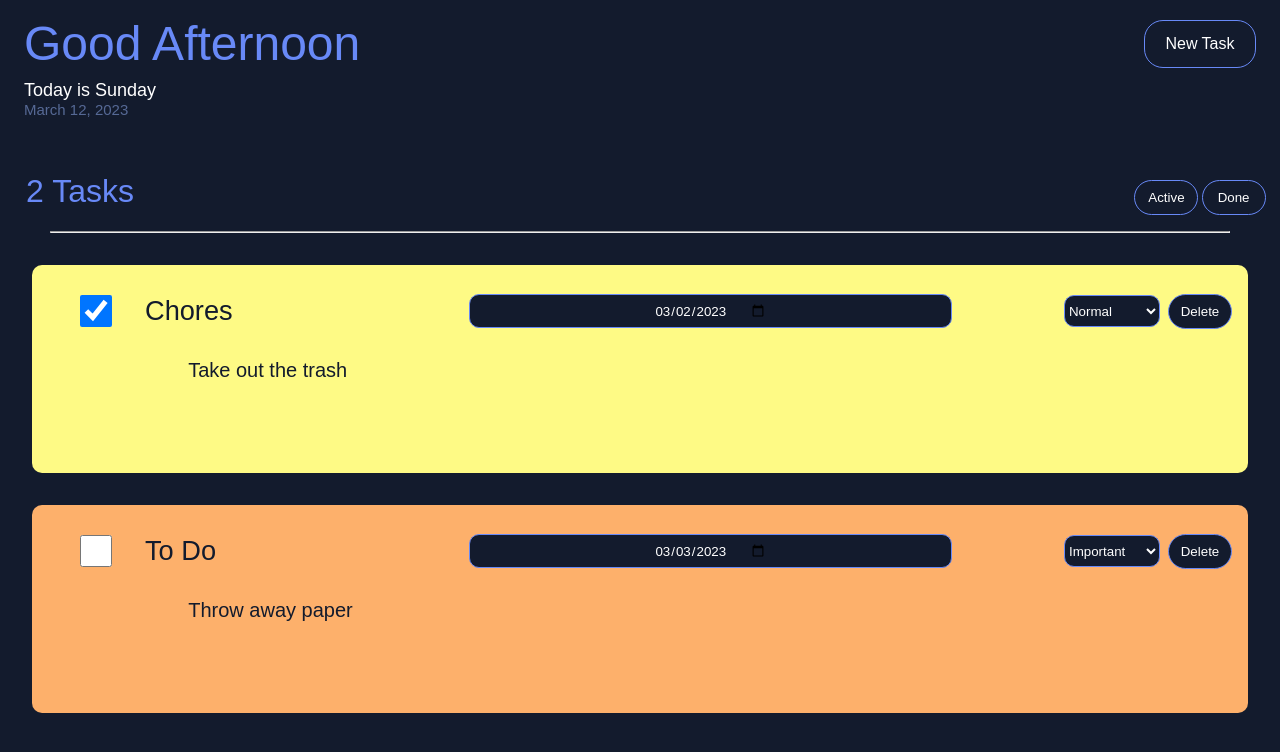
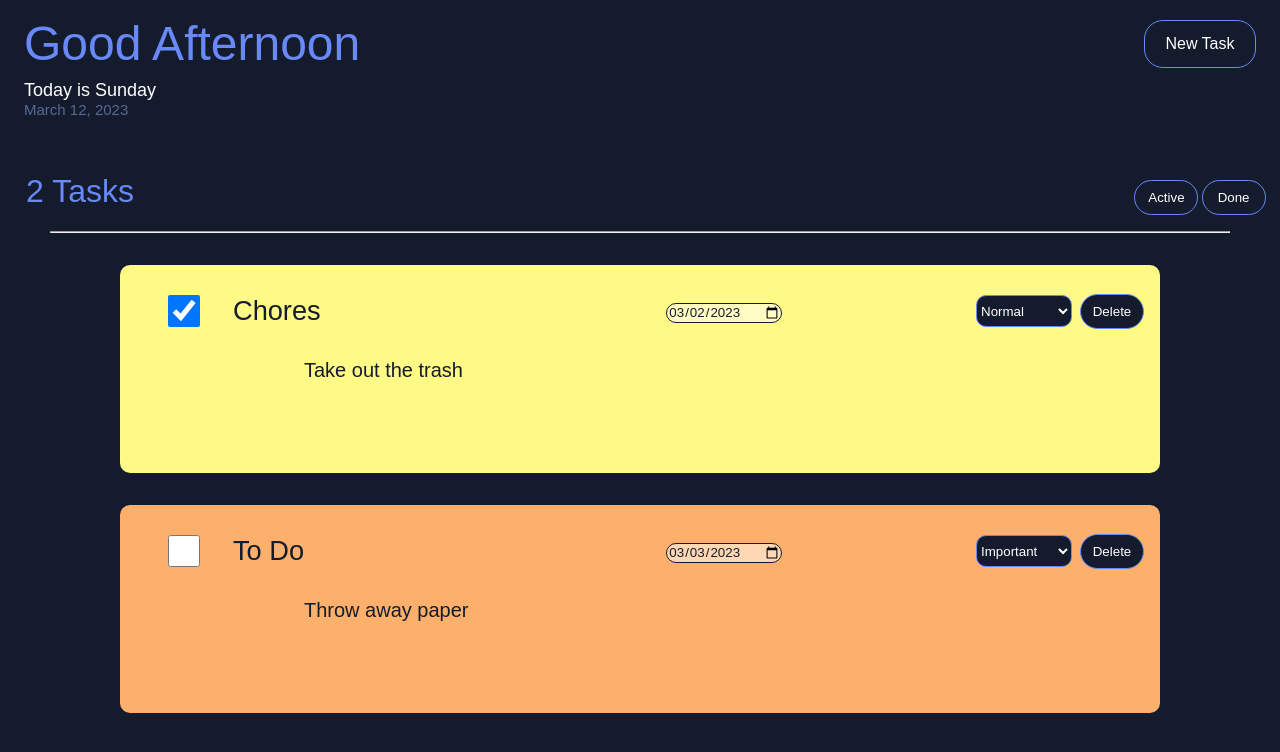
Before and after one commit to dilekbaykara/to-do-list, a React (Create React App) app: page / in a window 1280 px wide. Shown: the top 752 px of the page. Built offline with nearby package versions, Linux system fonts and the light colour scheme; a web font is replaced by a local one.

Commit message:
styling to-do-date-input

```diff
--- a/src/App.css
+++ b/src/App.css
@@ -110,10 +110,16 @@
   flex-direction: row;
 }
 
-/* .description{
+.to-do-input-field{
+  font-family: elza, sans-serif;
+  font-weight: 400;
+  font-style: normal;
+  border: 1px solid #131b2d;
+  border-radius: 19px;
+  color:#131b2d;
+  background: rgb(255, 255, 255, .5);
+}
 
-
-}  */
 
 .form-container {
   display: flex;
--- a/src/App.tsx
+++ b/src/App.tsx
@@ -57,7 +57,7 @@ function ToDoItem(props: {
   prioritySelect: any; // todo: remove this
   onCheckBoxCheck: any; // todo: remove this
   handleDateChange: any; // todo: remove this
-  onUpdateTodo: any;
+  // onUpdateTodo: any; -- condense to this
 }) {
   const handleOptionsChange = (event: any) => {
     const selectBox = event.target;
@@ -125,8 +125,8 @@ function ToDoItem(props: {
             Delete
           </button>
         </div>
-        <span className="to-do-date">
-        <input name="Date" type="date" className="input-field" value={props.toDo.duedate
+        <span className="to-do-date-container">
+        <input name="Date" type="date" className="to-do-input-field" value={props.toDo.duedate
             ? new Date(props.toDo.duedate).toISOString().split('T')[0]
             : undefined} onChange={handleDateChange}/>
 
@@ -261,10 +261,10 @@ function App(): JSX.Element {
 
             setToDos(updatedToDos)
           }}
-          onUpdateTodo={function (updates: any) {
-            console.log(updates)
+          // onUpdateTodo={function (updates: any) {
+          //   console.log(updates)
             // todo
-          }}
+          // }}
         />
       ))}
       <div></div>
```
